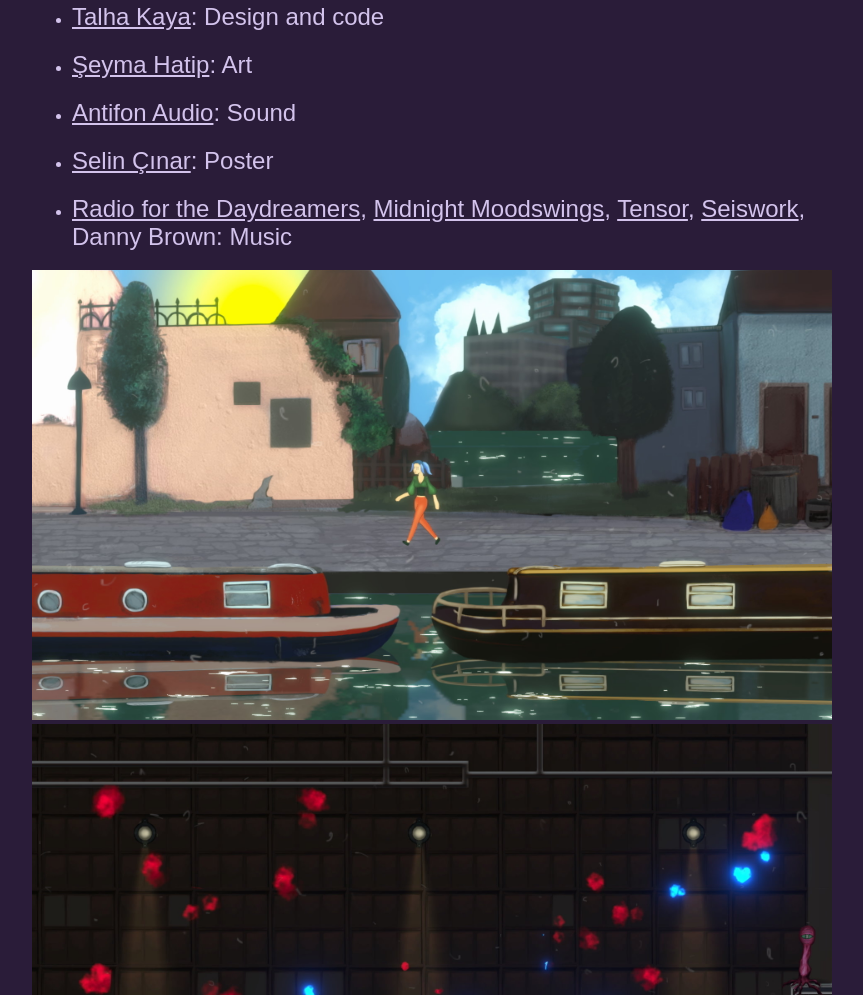
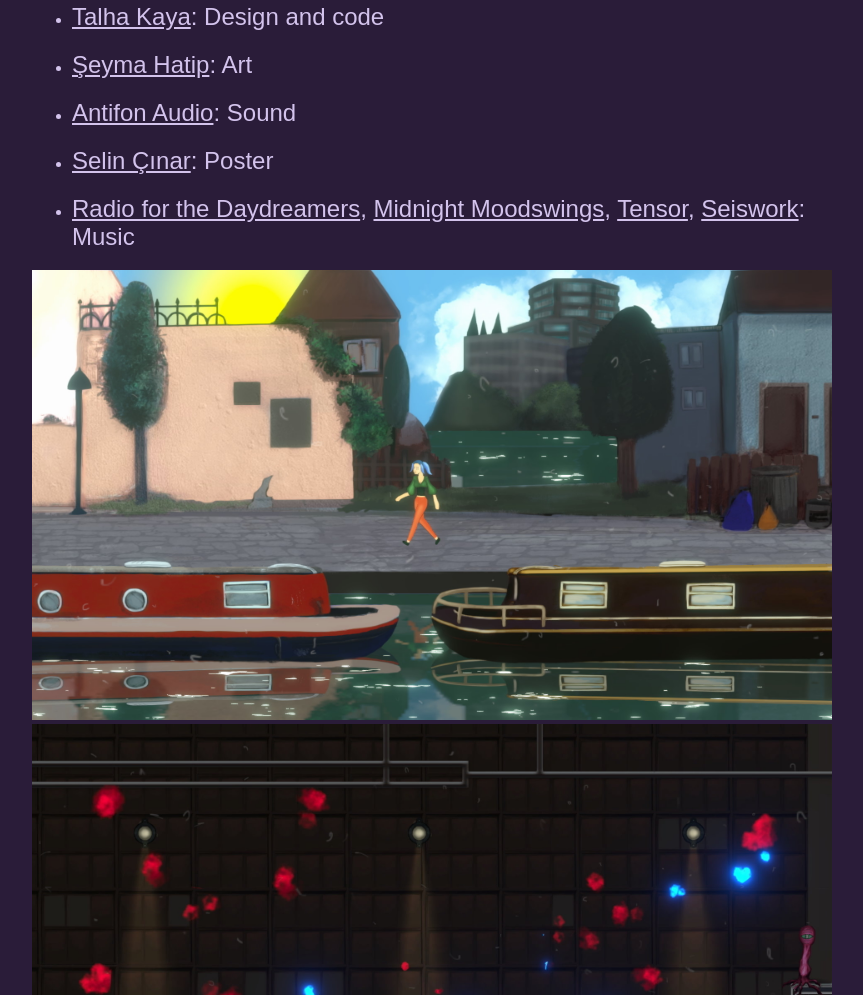
Before and after one commit to talhakaya/pillbaby-website, a plain HTML site: page index.html in a window 1280 px wide. Shown: the part 3505-4500 px from the top of the page, without its empty margins (208-1071 px from the left). Drawn offline with Linux system fonts and the light colour scheme.

Commit message:
Delete Danny Brown

```diff
--- a/index.html
+++ b/index.html
@@ -123,7 +123,7 @@ h2 {
 					<li><h2><a href="https://www.instagram.com/seymahatip/">Şeyma Hatip</a>: Art</h2></li>
 					<li><h2><a href="https://gameaud.io/">Antifon Audio</a>: Sound</h2></li>
 					<li><h2><a href="https://www.instagram.com/axstone_/">Selin Çınar</a>: Poster</h2></li>
-					<li><h2><a href="https://radioforthedaydreamers.bandcamp.com/">Radio for the Daydreamers</a>, <a href="https://fieldsofmigraine.bandcamp.com/">Midnight Moodswings</a>, <a href="https://fieldsofmigraine.bandcamp.com/">Tensor</a>, <a href="https://soundcloud.com/seiswork">Seiswork</a>, Danny Brown: Music</h2></li>
+					<li><h2><a href="https://radioforthedaydreamers.bandcamp.com/">Radio for the Daydreamers</a>, <a href="https://fieldsofmigraine.bandcamp.com/">Midnight Moodswings</a>, <a href="https://fieldsofmigraine.bandcamp.com/">Tensor</a>, <a href="https://soundcloud.com/seiswork">Seiswork</a>: Music</h2></li>
 				</ul>
 				<img src="ss18.jpg" alt="" width="800" height="450">
 				<img src="ss01.jpg" alt="" width="800" height="450">
```
